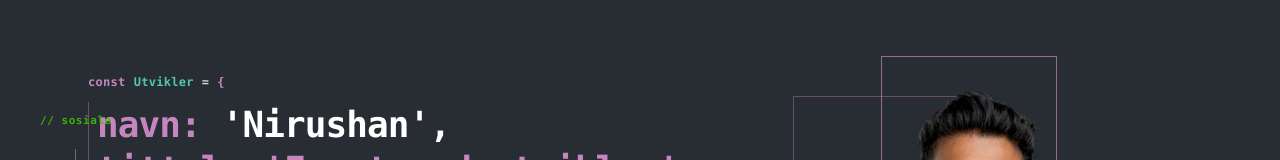
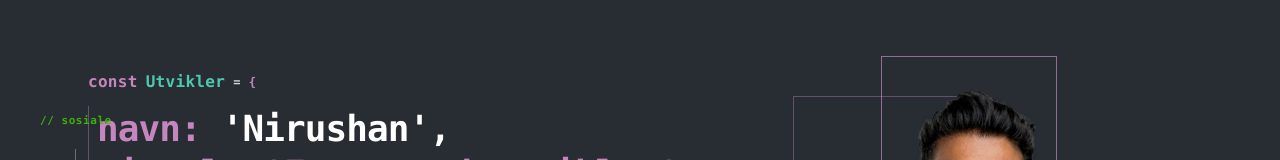
Before and after one commit to Nirush4/portfolio-new, a React (Vite) app: page / in a window 1280 px wide. Shown: the part 154-314 px from the top of the page. Built offline with nearby package versions, Linux system fonts and the light colour scheme.

Commit message:
Feat: update developer label styling in Hero component

```diff
--- a/src/components/Hero.tsx
+++ b/src/components/Hero.tsx
@@ -16,8 +16,10 @@ export const Hero = ({ t }: HeroProps): JSX.Element => {
       >
         <div className='md:col-span-7 z-10'>
           <div className='text-xs text-[#8B949E] mb-3 font-semibold tracking-wide flex items-center space-x-2'>
-            <span className='text-[#C586C0]'>const</span>
-            <span className='text-[#4EC9B0]'>{t.hero.developerLabel}</span>
+            <span className='text-base text-[#C586C0]'>const</span>
+            <span className=' text-base text-[#4EC9B0]'>
+              {t.hero.developerLabel}
+            </span>
             <span className='text-[#d4d4d4]'>=</span>
             <span className='text-[#C586C0]'>&#123;</span>
           </div>
```
